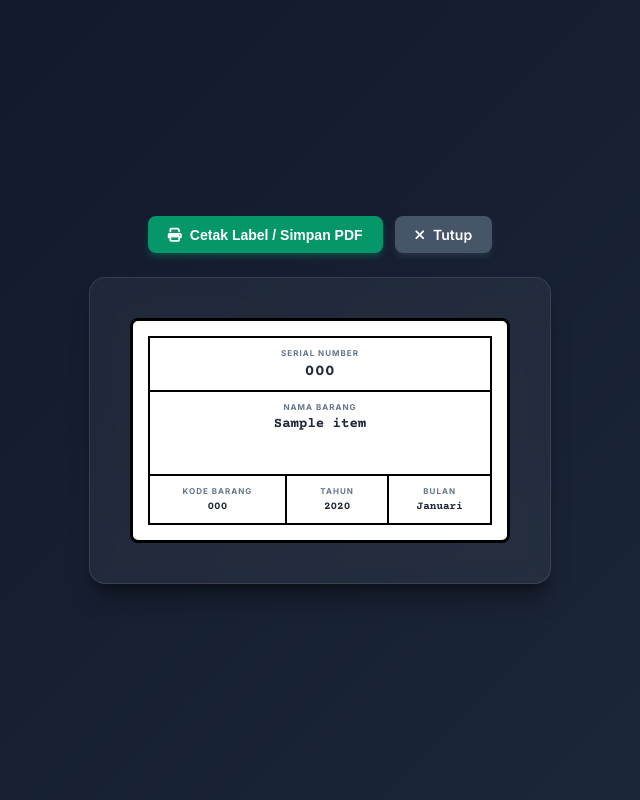
After one commit to Naminiges/Smart-Geo-Inventory, a Flask app: page /items/detail/1/label in a window 1280 px wide. The commit adds this page. Shown: the whole page, without its empty margins (320-960 px from the left). Run offline with Flask 3, Linux system fonts and the light colour scheme; a user stored in the database is signed in; tables that the repository leaves empty hold one stand-in row (values such as "Sample post"); parts of the project's set-up code (start-up, migrations or seed data) failed here and were passed over; some libraries are stand-ins or nearby versions.

Commit message:
feat: implement installation and item management views with UI templates for asset distribution

```diff
--- /dev/null
+++ b/app/templates/items/item_label.html
@@ -0,0 +1,248 @@
+<!DOCTYPE html>
+<html lang="id">
+<head>
+    <meta charset="UTF-8">
+    <meta name="viewport" content="width=device-width, initial-scale=1.0">
+    <title>Cetak Label - {{ detail.serial_number }}</title>
+    <!-- Google Fonts for premium typography -->
+    <link href="https://fonts.googleapis.com/css2?family=Courier+Prime:ital,wght@0,400;0,700;1,400;1,700&family=Inter:wght@400;500;600;700&display=swap" rel="stylesheet">
+    <link rel="stylesheet" href="https://cdnjs.cloudflare.com/ajax/libs/font-awesome/6.4.0/css/all.min.css">
+
+    <style>
+        :root {
+            --bg-color: #0f172a;
+            --card-bg: #ffffff;
+            --accent-color: #059669;
+            --text-dark: #1e293b;
+            --text-muted: #64748b;
+        }
+
+        body {
+            font-family: 'Inter', sans-serif;
+            background: linear-gradient(135deg, #0f172a 0%, #1e293b 100%);
+            margin: 0;
+            padding: 0;
+            min-height: 100vh;
+            display: flex;
+            flex-direction: column;
+            align-items: center;
+            justify-content: center;
+            color: #f8fafc;
+            overflow-x: hidden;
+        }
+
+        /* Toolbar/Action Buttons */
+        .toolbar {
+            display: flex;
+            gap: 12px;
+            margin-bottom: 24px;
+            z-index: 10;
+            animation: fadeIn 0.5s ease-out;
+        }
+
+        .btn {
+            background-color: var(--accent-color);
+            color: white;
+            border: none;
+            padding: 10px 20px;
+            border-radius: 8px;
+            font-weight: 600;
+            font-size: 14px;
+            cursor: pointer;
+            display: inline-flex;
+            align-items: center;
+            gap: 8px;
+            text-decoration: none;
+            box-shadow: 0 4px 6px -1px rgba(5, 150, 105, 0.4);
+            transition: all 0.2s ease-in-out;
+        }
+
+        .btn:hover {
+            background-color: #047857;
+            transform: translateY(-2px);
+            box-shadow: 0 6px 12px -2px rgba(5, 150, 105, 0.5);
+        }
+
+        .btn:active {
+            transform: translateY(0);
+        }
+
+        .btn-secondary {
+            background-color: #475569;
+            box-shadow: 0 4px 6px -1px rgba(71, 85, 105, 0.4);
+        }
+
+        .btn-secondary:hover {
+            background-color: #334155;
+            box-shadow: 0 6px 12px -2px rgba(71, 85, 105, 0.5);
+        }
+
+        /* Label Container (Outer card preview in browser) */
+        .label-preview-wrapper {
+            background-color: rgba(255, 255, 255, 0.05);
+            backdrop-filter: blur(10px);
+            padding: 40px;
+            border-radius: 16px;
+            border: 1px solid rgba(255, 255, 255, 0.1);
+            box-shadow: 0 20px 25px -5px rgba(0, 0, 0, 0.3), 0 10px 10px -5px rgba(0, 0, 0, 0.3);
+            animation: scaleIn 0.4s cubic-bezier(0.16, 1, 0.3, 1);
+        }
+
+        /* The Printable Label itself */
+        .label-container {
+            background-color: var(--card-bg);
+            color: var(--text-dark);
+            padding: 15px;
+            border: 3px solid #000000;
+            border-radius: 8px;
+            width: 380px; /* Tag/Sticker size */
+            box-sizing: border-box;
+        }
+
+        table {
+            width: 100%;
+            border-collapse: collapse;
+            font-family: 'Courier Prime', 'Courier New', Courier, monospace;
+        }
+
+        td {
+            border: 2px solid #000000;
+            padding: 10px;
+            text-align: center;
+            vertical-align: middle;
+        }
+
+        .label-title {
+            font-family: 'Inter', sans-serif;
+            font-size: 8px;
+            font-weight: 700;
+            text-transform: uppercase;
+            letter-spacing: 1px;
+            color: var(--text-muted);
+            margin-bottom: 4px;
+            display: block;
+        }
+
+        .serial-number {
+            font-size: 16px;
+            font-weight: 700;
+            letter-spacing: 0.5px;
+        }
+
+        .item-name {
+            font-size: 14px;
+            font-weight: 700;
+            height: 48px;
+            word-break: break-word;
+        }
+
+        .meta-cell {
+            font-size: 11px;
+            font-weight: 700;
+        }
+
+        /* Animations */
+        @keyframes fadeIn {
+            from { opacity: 0; transform: translateY(-10px); }
+            to { opacity: 1; transform: translateY(0); }
+        }
+
+        @keyframes scaleIn {
+            from { opacity: 0; transform: scale(0.95); }
+            to { opacity: 1; transform: scale(1); }
+        }
+
+        /* Print Styling */
+        @media print {
+            body {
+                background: none !important;
+                color: #000000 !important;
+                padding: 0 !important;
+                margin: 0 !important;
+                min-height: auto !important;
+                display: block !important;
+            }
+
+            .toolbar {
+                display: none !important;
+            }
+
+            .label-preview-wrapper {
+                background: none !important;
+                backdrop-filter: none !important;
+                padding: 0 !important;
+                border: none !important;
+                box-shadow: none !important;
+                border-radius: 0 !important;
+                display: block !important;
+                margin: 0 !important;
+            }
+
+            .label-container {
+                border: 3px solid #000000 !important;
+                box-shadow: none !important;
+                margin: 0 !important;
+                page-break-inside: avoid;
+            }
+        }
+    </style>
+</head>
+<body>
+
+    <!-- Toolbar for browser preview -->
+    <div class="toolbar">
+        <button onclick="window.print()" class="btn">
+            <i class="fas fa-print"></i> Cetak Label / Simpan PDF
+        </button>
+        <a href="javascript:window.close()" class="btn btn-secondary">
+            <i class="fas fa-times"></i> Tutup
+        </a>
+    </div>
+
+    <!-- Wrapper with design styling for browser preview -->
+    <div class="label-preview-wrapper">
+        <div class="label-container">
+            <table>
+                <!-- Baris 1: Serial Number -->
+                <tr>
+                    <td colspan="3">
+                        <span class="label-title">Serial Number</span>
+                        <div class="serial-number">{{ detail.serial_number }}</div>
+                    </td>
+                </tr>
+                <!-- Baris 2: Nama Barang -->
+                <tr>
+                    <td colspan="3">
+                        <span class="label-title">Nama Barang</span>
+                        <div class="item-name">{{ detail.item.name }}</div>
+                    </td>
+                </tr>
+                <!-- Baris 3: Kode Barang | Tahun diterima | Bulan diterima -->
+                <tr>
+                    <td class="meta-cell" style="width: 40%;">
+                        <span class="label-title">Kode Barang</span>
+                        <div>{{ detail.item.item_code }}</div>
+                    </td>
+                    <td class="meta-cell" style="width: 30%;">
+                        <span class="label-title">Tahun</span>
+                        <div>{{ year_received }}</div>
+                    </td>
+                    <td class="meta-cell" style="width: 30%;">
+                        <span class="label-title">Bulan</span>
+                        <div>{{ month_received }}</div>
+                    </td>
+                </tr>
+            </table>
+        </div>
+    </div>
+
+    <script>
+        // Otomatis memicu print dialog setelah halaman termuat
+        window.onload = function() {
+            setTimeout(function() {
+                window.print();
+            }, 600);
+        };
+    </script>
+</body>
+</html>
--- a/app/views/items.py
+++ b/app/views/items.py
@@ -265,6 +265,34 @@ def barcode(serial_number):
     return generate_barcode(serial_number)
 
 
+@bp.route('/detail/<int:detail_id>/label')
+@login_required
+@role_required('admin', 'warehouse_staff')
+def print_label(detail_id):
+    """Render print label page for a specific item detail"""
+    detail = ItemDetail.query.get_or_404(detail_id)
+
+    # Indonesian months mapping
+    months = [
+        'Januari', 'Februari', 'Maret', 'April', 'Mei', 'Juni',
+        'Juli', 'Agustus', 'September', 'Oktober', 'November', 'Desember'
+    ]
+
+    month_received = '-'
+    year_received = '-'
+    if detail.created_at:
+        month_received = months[detail.created_at.month - 1]
+        year_received = str(detail.created_at.year)
+
+    return render_template(
+        'items/item_label.html',
+        detail=detail,
+        month_received=month_received,
+        year_received=year_received
+    )
+
+
+
 @bp.route('/search')
 @login_required
 @role_required('admin', 'warehouse_staff')
```
Also changed, not shown: app/templates/installations/create_general_distribution.html (+8 -1 lines), app/templates/items/details.html (+9 -3 lines), app/views/installations.py (+10 -3 lines), 1 other file.
